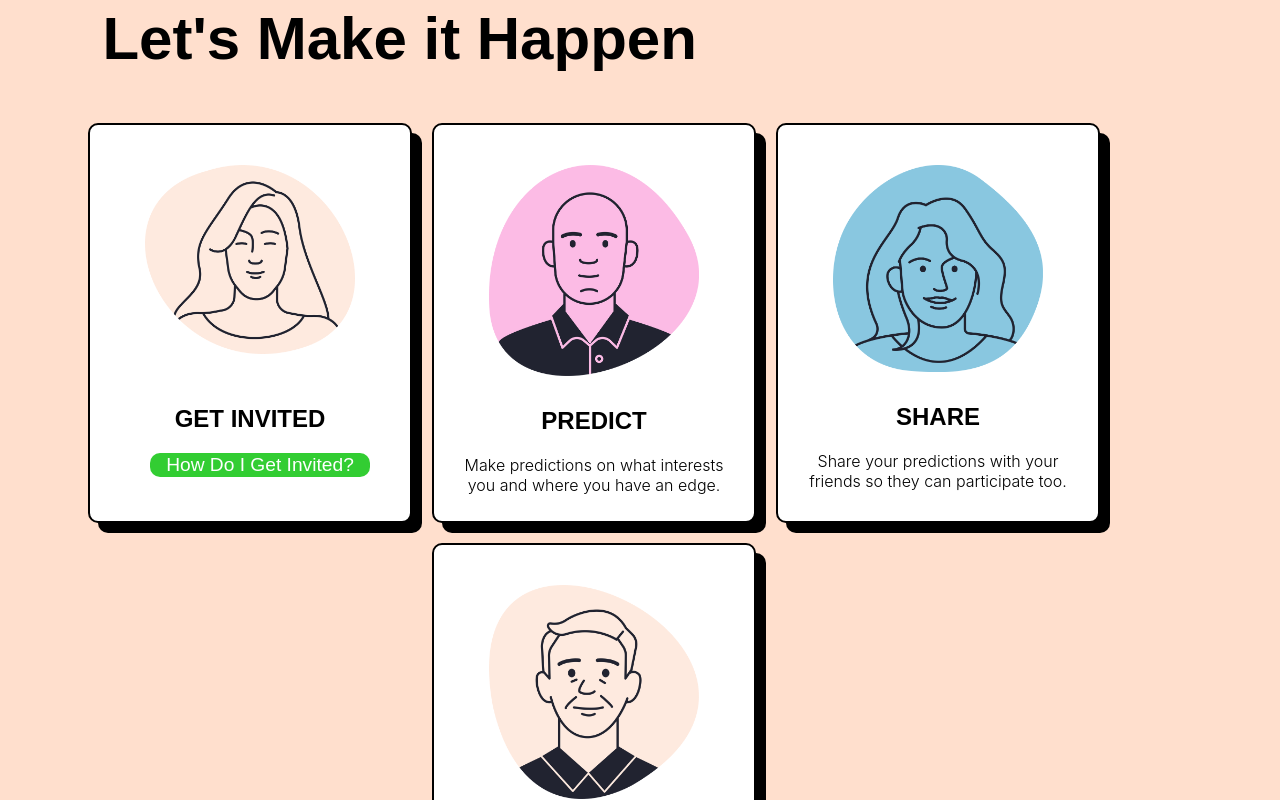
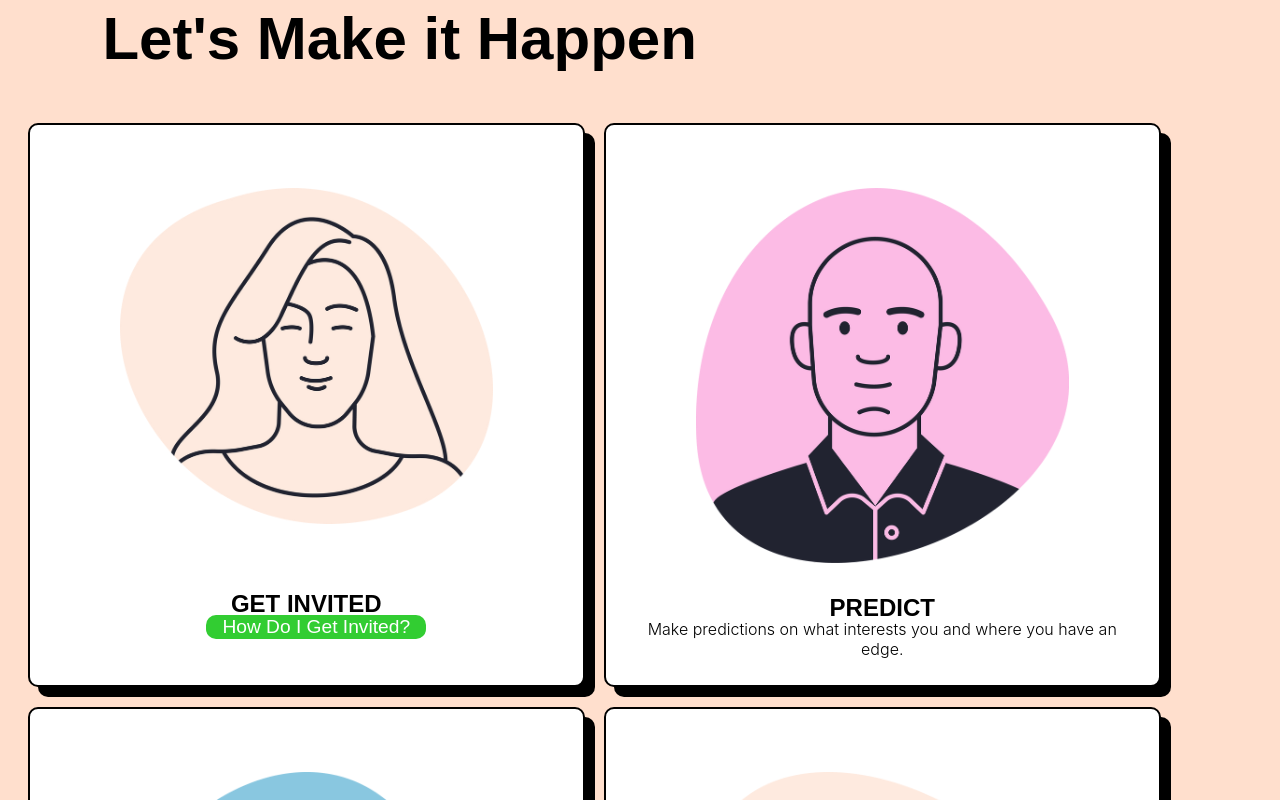
Before and after one commit to rudra-2/v1, a React (Create React App) app: page / in a window 1280 px wide. Shown: the part 3660-4460 px from the top of the page. Built offline with nearby package versions, Linux system fonts and the light colour scheme; a web font is replaced by a local one.

Commit message:
more responsive

```diff
--- a/src/components/Steps.css
+++ b/src/components/Steps.css
@@ -99,7 +99,7 @@
       flex-direction: row; /* Two boxes in each row */
       gap: 10px; /* Reduced gap for smaller screens */
       justify-content: flex-start; /* Left align */
-      margin-left: 2%;
+      margin-left: 0%;
     }
 
     .step-box {
@@ -125,7 +125,26 @@
 
     .step-box {
       width: calc(50% - 20px); /* Two boxes per row on tablets */
-      max-width: 45%;
+      max-width: 40%;
+    }
+  }
+
+  @media (min-width: 1024px) and (max-width: 1400px) {
+    .step-container {
+      flex-direction: row;
+      flex-wrap: wrap;
+      gap: 20px;
+    }
+
+    .step-box {
+      width: calc(50% - 20px); /* Two boxes per row on tablets */
+      max-width: 40%;
+    }
+  }
+
+  @media (min-width: 1400px) {
+    .step-box {
+      width: 70%;
     }
   }
 
```
